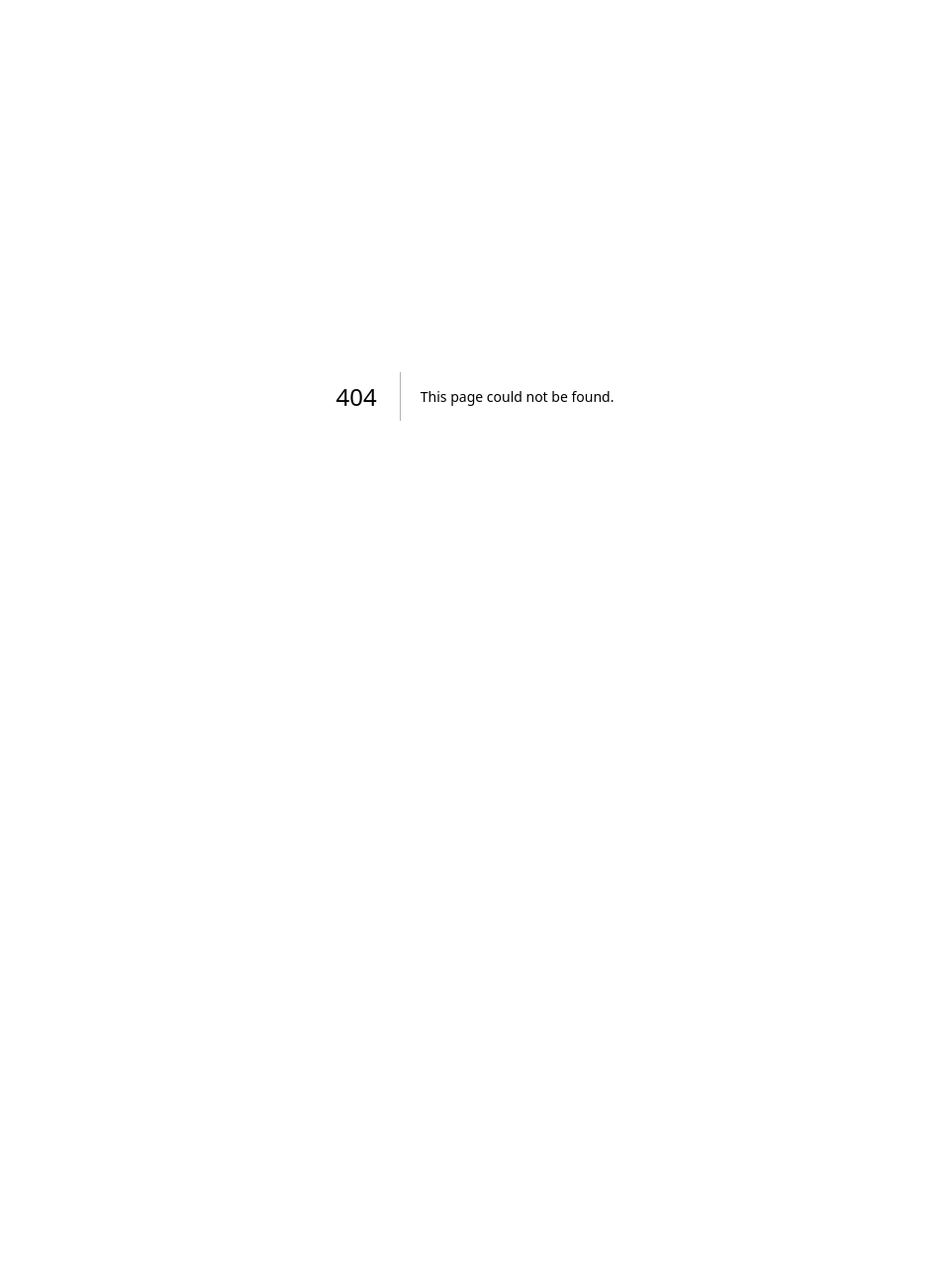
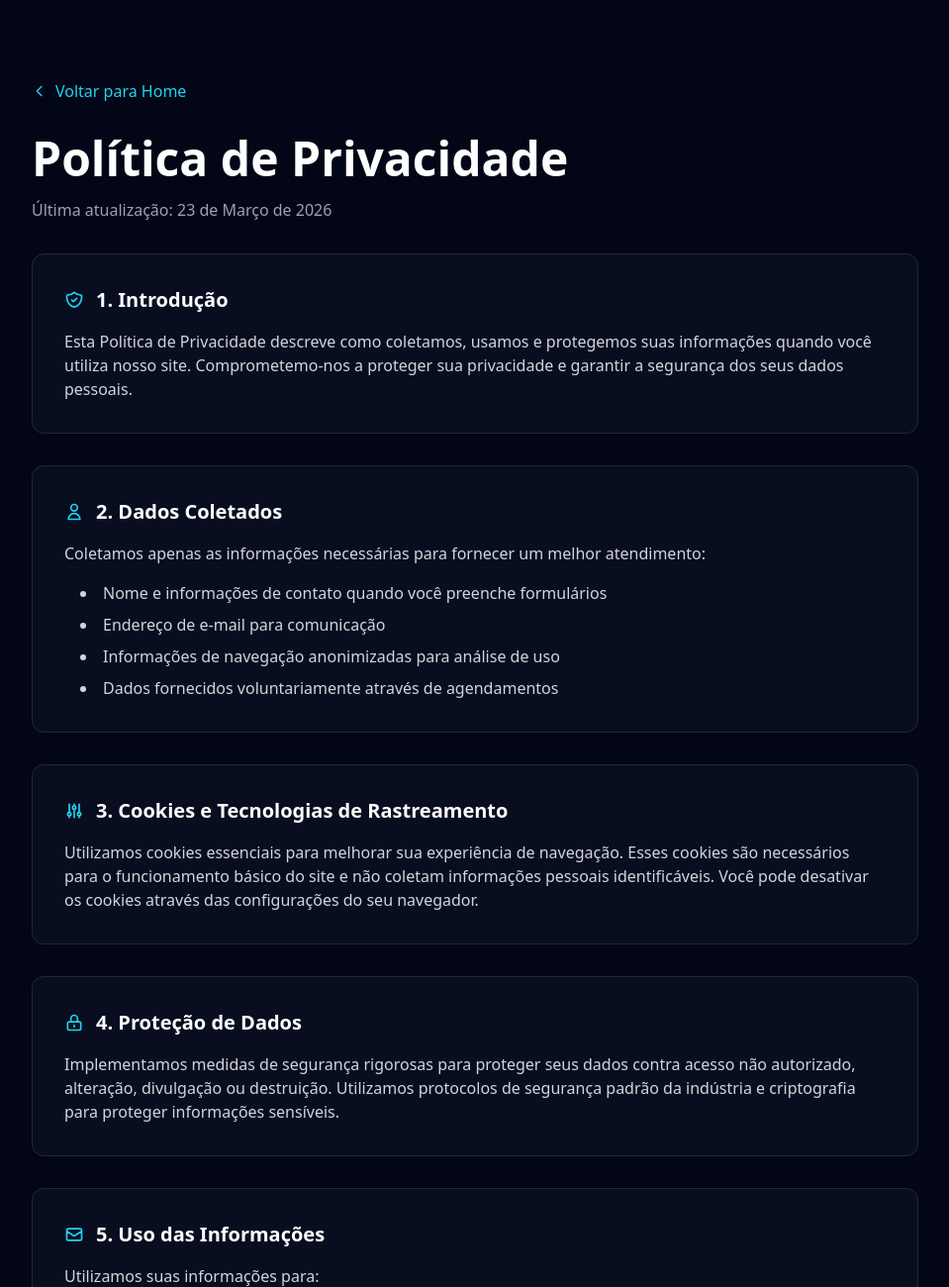
Before and after one commit to roldan-eng-software/roldan-eng-software.github.io, a Next.js app: page /privacy in a window 1280 px wide. Before the commit this address had no page. Shown: the top 1300 px of the page at 99% size, without its empty margins (160-1119 px from the left). Before the commit the page ends 800 px from the top, so only its background shows below. Built offline with nearby package versions, Linux system fonts and the light colour scheme.

Commit message:
Commit - Pagina de privacidade

```diff
--- /dev/null
+++ b/app/privacy/page.tsx
@@ -0,0 +1,221 @@
+'use client'
+
+import { motion } from 'framer-motion'
+import Link from 'next/link'
+
+export default function PrivacyPage() {
+  return (
+    <main className="min-h-screen bg-slate-950 py-12 md:py-20 px-4 md:px-6 lg:px-8">
+      <div className="max-w-4xl mx-auto">
+        <motion.div
+          initial={{ opacity: 0, y: 20 }}
+          animate={{ opacity: 1, y: 0 }}
+          transition={{ duration: 0.5 }}
+        >
+          <Link
+            href="/"
+            className="inline-flex items-center gap-2 text-cyan-400 hover:text-cyan-300 transition-colors mb-8"
+          >
+            <svg className="w-4 h-4" fill="none" stroke="currentColor" viewBox="0 0 24 24">
+              <path
+                strokeLinecap="round"
+                strokeLinejoin="round"
+                strokeWidth={2}
+                d="M15 19l-7-7 7-7"
+              />
+            </svg>
+            Voltar para Home
+          </Link>
+
+          <h1 className="text-3xl md:text-4xl lg:text-5xl font-bold text-white mb-4">
+            Política de Privacidade
+          </h1>
+          <p className="text-gray-400 mb-8">Última atualização: 23 de Março de 2026</p>
+        </motion.div>
+
+        <motion.div
+          initial={{ opacity: 0, y: 20 }}
+          animate={{ opacity: 1, y: 0 }}
+          transition={{ duration: 0.5, delay: 0.1 }}
+          className="space-y-8 text-gray-300"
+        >
+          <section className="bg-slate-900/50 border border-slate-800 rounded-xl p-6 md:p-8">
+            <div className="flex items-center gap-3 mb-4">
+              <svg
+                className="text-cyan-400 w-5 h-5"
+                fill="none"
+                stroke="currentColor"
+                viewBox="0 0 24 24"
+              >
+                <path
+                  strokeLinecap="round"
+                  strokeLinejoin="round"
+                  strokeWidth={2}
+                  d="M9 12l2 2 4-4m5.618-4.016A11.955 11.955 0 0112 2.944a11.955 11.955 0 01-8.618 3.04A12.02 12.02 0 003 9c0 5.591 3.824 10.29 9 11.622 5.176-1.332 9-6.03 9-11.622 0-1.042-.133-2.052-.382-3.016z"
+                />
+              </svg>
+              <h2 className="text-xl font-semibold text-white">1. Introdução</h2>
+            </div>
+            <p>
+              Esta Política de Privacidade descreve como coletamos, usamos e protegemos suas
+              informações quando você utiliza nosso site. Comprometemo-nos a proteger sua
+              privacidade e garantir a segurança dos seus dados pessoais.
+            </p>
+          </section>
+
+          <section className="bg-slate-900/50 border border-slate-800 rounded-xl p-6 md:p-8">
+            <div className="flex items-center gap-3 mb-4">
+              <svg
+                className="text-cyan-400 w-5 h-5"
+                fill="none"
+                stroke="currentColor"
+                viewBox="0 0 24 24"
+              >
+                <path
+                  strokeLinecap="round"
+                  strokeLinejoin="round"
+                  strokeWidth={2}
+                  d="M16 7a4 4 0 11-8 0 4 4 0 018 0zM12 14a7 7 0 00-7 7h14a7 7 0 00-7-7z"
+                />
+              </svg>
+              <h2 className="text-xl font-semibold text-white">2. Dados Coletados</h2>
+            </div>
+            <p className="mb-4">
+              Coletamos apenas as informações necessárias para fornecer um melhor atendimento:
+            </p>
+            <ul className="list-disc list-inside space-y-2 ml-4">
+              <li>Nome e informações de contato quando você preenche formulários</li>
+              <li>Endereço de e-mail para comunicação</li>
+              <li>Informações de navegação anonimizadas para análise de uso</li>
+              <li>Dados fornecidos voluntariamente através de agendamentos</li>
+            </ul>
+          </section>
+
+          <section className="bg-slate-900/50 border border-slate-800 rounded-xl p-6 md:p-8">
+            <div className="flex items-center gap-3 mb-4">
+              <svg
+                className="text-cyan-400 w-5 h-5"
+                fill="none"
+                stroke="currentColor"
+                viewBox="0 0 24 24"
+              >
+                <path
+                  strokeLinecap="round"
+                  strokeLinejoin="round"
+                  strokeWidth={2}
+                  d="M12 6V4m0 2a2 2 0 100 4m0-4a2 2 0 110 4m-6 8a2 2 0 100-4m0 4a2 2 0 110-4m0 4v2m0-6V4m6 6v10m6-2a2 2 0 100-4m0 4a2 2 0 110-4m0 4v2m0-6V4"
+                />
+              </svg>
+              <h2 className="text-xl font-semibold text-white">
+                3. Cookies e Tecnologias de Rastreamento
+              </h2>
+            </div>
+            <p>
+              Utilizamos cookies essenciais para melhorar sua experiência de navegação. Esses
+              cookies são necessários para o funcionamento básico do site e não coletam informações
+              pessoais identificáveis. Você pode desativar os cookies através das configurações do
+              seu navegador.
+            </p>
+          </section>
+
+          <section className="bg-slate-900/50 border border-slate-800 rounded-xl p-6 md:p-8">
+            <div className="flex items-center gap-3 mb-4">
+              <svg
+                className="text-cyan-400 w-5 h-5"
+                fill="none"
+                stroke="currentColor"
+                viewBox="0 0 24 24"
+              >
+                <path
+                  strokeLinecap="round"
+                  strokeLinejoin="round"
+                  strokeWidth={2}
+                  d="M12 15v2m-6 4h12a2 2 0 002-2v-6a2 2 0 00-2-2H6a2 2 0 00-2 2v6a2 2 0 002 2zm10-10V7a4 4 0 00-8 0v4h8z"
+                />
+              </svg>
+              <h2 className="text-xl font-semibold text-white">4. Proteção de Dados</h2>
+            </div>
+            <p>
+              Implementamos medidas de segurança rigorosas para proteger seus dados contra acesso
+              não autorizado, alteração, divulgação ou destruição. Utilizamos protocolos de
+              segurança padrão da indústria e criptografia para proteger informações sensíveis.
+            </p>
+          </section>
+
+          <section className="bg-slate-900/50 border border-slate-800 rounded-xl p-6 md:p-8">
+            <div className="flex items-center gap-3 mb-4">
+              <svg
+                className="text-cyan-400 w-5 h-5"
+                fill="none"
+                stroke="currentColor"
+                viewBox="0 0 24 24"
+              >
+                <path
+                  strokeLinecap="round"
+                  strokeLinejoin="round"
+                  strokeWidth={2}
+                  d="M3 8l7.89 5.26a2 2 0 002.22 0L21 8M5 19h14a2 2 0 002-2V7a2 2 0 00-2-2H5a2 2 0 00-2 2v10a2 2 0 002 2z"
+                />
+              </svg>
+              <h2 className="text-xl font-semibold text-white">5. Uso das Informações</h2>
+            </div>
+            <p className="mb-4">Utilizamos suas informações para:</p>
+            <ul className="list-disc list-inside space-y-2 ml-4">
+              <li>Responder suas solicitações e fornecer serviços solicitados</li>
+              <li>Enviar comunicações relacionadas a projetos e serviços</li>
+              <li>Melhorar nossos serviços e experiência do usuário</li>
+              <li>Cumprir obrigações legais e regulatórias</li>
+            </ul>
+          </section>
+
+          <section className="bg-slate-900/50 border border-slate-800 rounded-xl p-6 md:p-8">
+            <h2 className="text-xl font-semibold text-white mb-4">6. Compartilhamento de Dados</h2>
+            <p>
+              Não compartilhamos suas informações pessoais com terceiros, exceto quando necessário
+              para a prestação de serviços solicitados por você ou quando exigido por lei. Todos os
+              parceiros que tratam seus dados estão sujeitos a obrigações de confidencialidade.
+            </p>
+          </section>
+
+          <section className="bg-slate-900/50 border border-slate-800 rounded-xl p-6 md:p-8">
+            <h2 className="text-xl font-semibold text-white mb-4">7. Seus Direitos</h2>
+            <p className="mb-4">Você tem o direito de:</p>
+            <ul className="list-disc list-inside space-y-2 ml-4">
+              <li>Acessar suas informações pessoais</li>
+              <li>Corrigir dados incorretos ou incompletos</li>
+              <li>Solicitar a exclusão de seus dados</li>
+              <li>Optar por não receber comunicações de marketing</li>
+              <li>Solicitar portabilidade dos seus dados</li>
+            </ul>
+          </section>
+
+          <section className="bg-slate-900/50 border border-slate-800 rounded-xl p-6 md:p-8">
+            <h2 className="text-xl font-semibold text-white mb-4">8. Contato</h2>
+            <p>
+              Se você tiver alguma dúvida sobre esta Política de Privacidade ou deseja exercer seus
+              direitos, entre em contato através do e-mail:{' '}
+              <a
+                href="mailto:roldan.eng.software@gmail.com"
+                className="text-cyan-400 hover:text-cyan-300 transition-colors"
+              >
+                roldan.eng.software@gmail.com
+              </a>
+            </p>
+          </section>
+        </motion.div>
+
+        <motion.div
+          initial={{ opacity: 0 }}
+          animate={{ opacity: 1 }}
+          transition={{ duration: 0.5, delay: 0.3 }}
+          className="mt-12 pt-8 border-t border-slate-800 text-center"
+        >
+          <p className="text-gray-500 text-sm">
+            © {new Date().getFullYear()} Sandro Roldan - Desenvolvedor Full-Stack. Todos os direitos
+            reservados.
+          </p>
+        </motion.div>
+      </div>
+    </main>
+  )
+}
```
